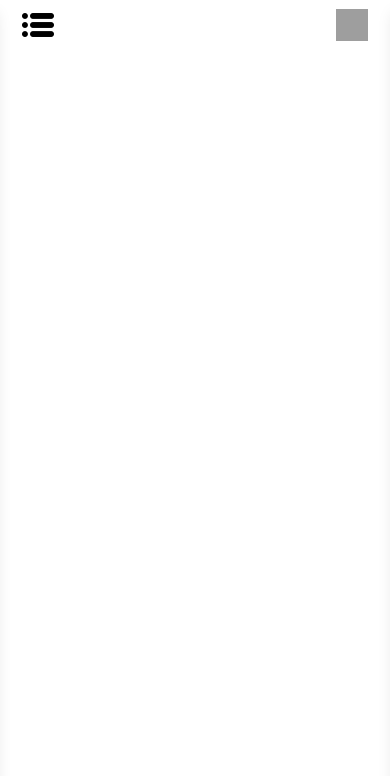
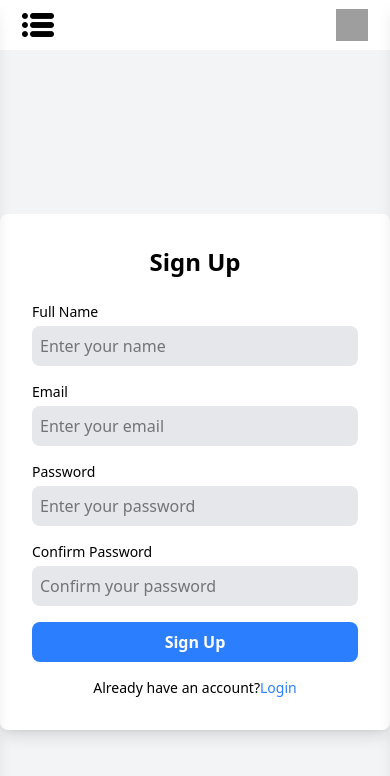
Before and after one commit to Sampath252005/AgriFlow, a React (Vite) app: page /SignUP in a window 390 px wide. Shown: the top 776 px of the page. Built offline with nearby package versions, Linux system fonts and the light colour scheme; grey boxes are pictures that could not be loaded.

Commit message:
login and sign page updated

```diff
--- a/src/App.jsx
+++ b/src/App.jsx
@@ -1,36 +1,49 @@
 import { useState } from "react";
-import { BrowserRouter as Router, Routes, Route } from "react-router-dom";
+import { BrowserRouter as Router, Routes, Route ,useLocation} from "react-router-dom";
 import Home from "./components/Home";
 import DashboardPage from "./components/dashBoard_Page";
 import IrrigationPlanner from "./components/irrigationPlannerPage";
 import ReportPage from "./components/reportPage";
 import NavBar from "./components/NavBar";
+import SignUp from "./components/SignUp"
+import LoginPage from "./components/LoginPage"
 
 function App() {
   const [menuOpen, setMenuOpen] = useState(false);
+  const location =useLocation();
+  const hideNavBar =location.pathname==="/"||location.pathname==="/SignUp";
+
 
   return (
-    <Router>
-      <div >
-        {/* Navbar */}
-        <NavBar menuOpen={menuOpen} setMenuOpen={setMenuOpen} />
+    <div>
+      {/* Conditionally Render NavBar */}
+      {!hideNavBar && <NavBar menuOpen={menuOpen} setMenuOpen={setMenuOpen} />}
 
-        {/* Main Content (Moves when menu opens) */}
+      {/* Main Content */}
             <div
-          className={`flex-grow p-4 transition-all duration-300  ${
-            menuOpen ? "ml-10 md:ml-80" : "ml-0"
+        className={`flex-grow transition-transform duration-300 ease-in-out ${
+          menuOpen ? "translate-x-40 md:translate-x-80" : "translate-x-0"
         }`}
       >
         <Routes>
-            <Route path="/" element={<Home />} />
+          <Route path="/" element={<LoginPage />} />
+          <Route path="/SignUP" element={<SignUp />} />
+          <Route path="/Home" element={<Home />} />
           <Route path="/dashboard" element={<DashboardPage />} />
           <Route path="/irrigation-planner" element={<IrrigationPlanner />} />
           <Route path="/report" element={<ReportPage />} />
         </Routes>
       </div>
     </div>
+  );
+}
+
+// Wrap App with Router in main entry file (index.js or main.jsx)
+function AppWrapper() {
+  return (
+    <Router>
+      <App />
     </Router>
   );
 }
-
-export default App;
+export default AppWrapper;
--- a/src/components/LoginPage.jsx
+++ b/src/components/LoginPage.jsx
@@ -1,15 +1,28 @@
 import React from "react";
-import loginimage from '../images/loginpageImage.jpg'
+import loginimage from "../images/loginpageImage.jpg";
+import { useNavigate } from "react-router-dom";
 
 const LoginPage = () => {
+  const navigate = useNavigate();
+
+  const handleLogin = (e) => {
+    e.preventDefault();
+    // Perform login logic here...
+    navigate("/Home");
+  };
+
   return (
-    <div className="flex items-center justify-center  bg-gray-400 h-[100vh] w-[100vw] absolute inset-0 bg-cover bg-center " style={{ backgroundImage: `url(${loginimage})` }}>
-
-       <div className="min-w-[600px] min-h-[400px] max-w-md  text-white p-8 rounded-lg shadow-lg z-50  ">
-        <h2 className="text-5xl text-center text-gray-500 mb-6 font-extrabold">Login</h2>
-        <form action="#" method="POST">
+    <div
+      className="flex items-center justify-center bg-gray-400 min-h-screen w-full absolute inset-0 bg-cover bg-center px-4"
+      style={{ backgroundImage: `url(${loginimage})` }}
+    >
+      <div className="w-full max-w-md bg-transparent p-6 rounded-lg shadow-lg z-50">
+        <h2 className="text-4xl text-center text-gray-700 mb-6 font-extrabold">
+          Login
+        </h2>
+        <form onSubmit={handleLogin}>
           <div className="mb-4">
-            <label htmlFor="email" className="block font-bold text-gray-700 text-[20px]">
+            <label htmlFor="email" className="block font-bold text-gray-700 text-lg">
               Email
             </label>
             <input
@@ -17,12 +30,13 @@ const LoginPage = () => {
               id="email"
               name="email"
               placeholder="Enter your email"
-              className="mt-1 w-full p-2 rounded-lg text-black bg-white focus:outline-none focus:ring-2 focus:ring-blue-500"
+              className="mt-1 w-full p-2 rounded-lg text-black bg-white border border-gray-300 focus:outline-none focus:ring-2 focus:ring-blue-500"
+              required
             />
           </div>
 
           <div className="mb-4">
-            <label htmlFor="password" className="block  font-bold text-gray-700 text-[20px]">
+            <label htmlFor="password" className="block font-bold text-gray-700 text-lg">
               Password
             </label>
             <input
@@ -30,7 +44,8 @@ const LoginPage = () => {
               id="password"
               name="password"
               placeholder="Enter your password"
-              className="mt-1 w-full p-2 rounded-lg text-black bg-white focus:outline-none focus:ring-2 focus:ring-blue-500"
+              className="mt-1 w-full p-2 rounded-lg text-black bg-white border border-gray-300 focus:outline-none focus:ring-2 focus:ring-blue-500"
+              required
             />
           </div>
 
@@ -42,14 +57,16 @@ const LoginPage = () => {
           </button>
         </form>
 
-        <p className="mt-4 text-center text-sm">
+        <p className="mt-4 text-center text-gray-700 text-sm">
           Don't have an account?{" "}
-          <a href="#" className="text-blue-400 hover:underline font-extrabold text-[20px]">
+          <button
+            className="text-blue-500 hover:underline font-bold"
+            onClick={() => navigate("/SignUp")}
+          >
             Sign Up
-          </a>
+          </button>
         </p>
       </div>
-
     </div>
   );
 };
--- a/src/components/Menu.jsx
+++ b/src/components/Menu.jsx
@@ -22,7 +22,7 @@ const Menu = ({ show, onClose }) => {
 
         {/* Navigation Links */}
         <div className="flex flex-col space-y-10 font-bold mt-5">
-          <Link to="/" className="bg-gray-700 rounded-2xl p-2 hover:bg-gray-600">
+          <Link to="/Home" className="bg-gray-700 rounded-2xl p-2 hover:bg-gray-600">
             Home
           </Link>
           <Link to="/dashboard" className="bg-gray-700 rounded-2xl p-2 hover:bg-gray-600">
--- a/src/components/SignUp.jsx
+++ b/src/components/SignUp.jsx
@@ -1,50 +1,96 @@
-import React from 'react'
+import React from "react";
+import { useNavigate } from "react-router-dom";
 
 const SignUp = () => {
+  const navigate = useNavigate();
+  const handleSignUp = (e) => {
+    e.preventDefault();
+    // Perform sign-up logic here...
+    navigate("/"); // Navigate to login after sign-up
+  };
   return (
     <>
       <div className="bg-gray-100 dark:bg-gray-900 flex items-center justify-center min-h-screen transition-colors duration-300">
         <div className="w-full max-w-md bg-white dark:bg-gray-800 dark:text-white p-8 rounded-lg shadow-lg">
           <h2 className="text-2xl font-bold text-center mb-6">Sign Up</h2>
-        <form action="#" method="POST">
+          <form onSubmit={handleSignUp} >
             <div className="mb-4">
-                <label htmlFor="name" className="block text-sm font-medium">Full Name</label>
-                <input type="text" id="name" name="name" placeholder="Enter your name"
-                    className="mt-1 w-full p-2 rounded-lg bg-gray-200 dark:bg-gray-700 dark:text-white focus:outline-none focus:ring-2 focus:ring-blue-500"/>
+              <label htmlFor="name" className="block text-sm font-medium">
+                Full Name
+              </label>
+              <input
+                type="text"
+                id="name"
+                name="name"
+                placeholder="Enter your name"
+                className="mt-1 w-full p-2 rounded-lg bg-gray-200 dark:bg-gray-700 dark:text-white focus:outline-none focus:ring-2 focus:ring-blue-500"
+                required
+              />
             </div>
 
             <div className="mb-4">
-                <label htmlFor="email" className="block text-sm font-medium">Email</label>
-                <input type="email" id="email" name="email" placeholder="Enter your email"
-                    className="mt-1 w-full p-2 rounded-lg bg-gray-200 dark:bg-gray-700 dark:text-white focus:outline-none focus:ring-2 focus:ring-blue-500"/>
+              <label htmlFor="email" className="block text-sm font-medium">
+                Email
+              </label>
+              <input
+                type="email"
+                id="email"
+                name="email"
+                placeholder="Enter your email"
+                className="mt-1 w-full p-2 rounded-lg bg-gray-200 dark:bg-gray-700 dark:text-white focus:outline-none focus:ring-2 focus:ring-blue-500"
+                required
+              />
             </div>
 
             <div className="mb-4">
-                <label htmlFor="password" className="block text-sm font-medium">Password</label>
-                <input type="password" id="password" name="password" placeholder="Enter your password"
-                    className="mt-1 w-full p-2 rounded-lg bg-gray-200 dark:bg-gray-700 dark:text-white focus:outline-none focus:ring-2 focus:ring-blue-500"/>
+              <label htmlFor="password" className="block text-sm font-medium">
+                Password
+              </label>
+              <input
+                type="password"
+                id="password"
+                name="password"
+                placeholder="Enter your password"
+                className="mt-1 w-full p-2 rounded-lg bg-gray-200 dark:bg-gray-700 dark:text-white focus:outline-none focus:ring-2 focus:ring-blue-500"
+                 required
+              />
             </div>
 
             <div className="mb-4">
-                <label htmlFor="confirm-password" className="block text-sm font-medium">Confirm Password</label>
-                <input type="password" id="confirm-password" name="confirm-password" placeholder="Confirm your password"
-                    className="mt-1 w-full p-2 rounded-lg bg-gray-200 dark:bg-gray-700 dark:text-white focus:outline-none focus:ring-2 focus:ring-blue-500"/>
+              <label
+                htmlFor="confirm-password"
+                className="block text-sm font-medium"
+              >
+                Confirm Password
+              </label>
+              <input
+                type="password"
+                id="confirm-password"
+                name="confirm-password"
+                placeholder="Confirm your password"
+                className="mt-1 w-full p-2 rounded-lg bg-gray-200 dark:bg-gray-700 dark:text-white focus:outline-none focus:ring-2 focus:ring-blue-500"
+                 required
+              />
             </div>
 
-            <button type="submit"
-                className="w-full bg-blue-500 hover:bg-blue-600 text-white font-semibold py-2 rounded-lg transition duration-300">
+            <button
+              type="submit"
+              className="w-full bg-blue-500 hover:bg-blue-600 text-white font-semibold py-2 rounded-lg transition duration-300"
+            >
               Sign Up
             </button>
           </form>
 
-        <p className="mt-4 text-center text-sm">
+          <p className="mt-4 text-center text-sm" onClick={() => navigate("/")}>
             Already have an account?
-            <a href="#" className="text-blue-500 hover:underline">Login</a>
+            <a href="#" className="text-blue-500 hover:underline">
+              Login
+            </a>
           </p>
         </div>
       </div>
     </>
-  )
-}
+  );
+};
 
 export default SignUp;
--- a/src/components/dashBoard_Page.jsx
+++ b/src/components/dashBoard_Page.jsx
@@ -74,7 +74,7 @@ const dashBoard_Page=()=> {
         ))}
       </div>
     </div>
-    <div className="grid grid-cols-1 md:grid-cols-2 gap-4">
+    <div className="grid grid-cols-1 md:grid-cols-2 gap-4 m-5">
       <WeatherChart/>
       <MoistureChart/>
       <SoilCompositionChart/>
```
Lines whose indentation alone changed are shown as unchanged.
